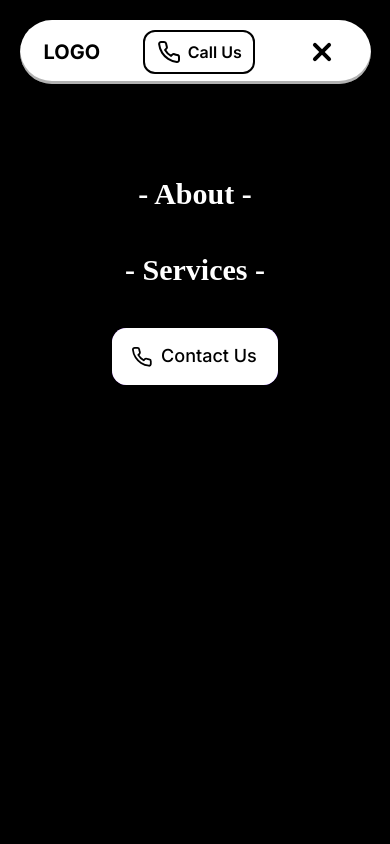
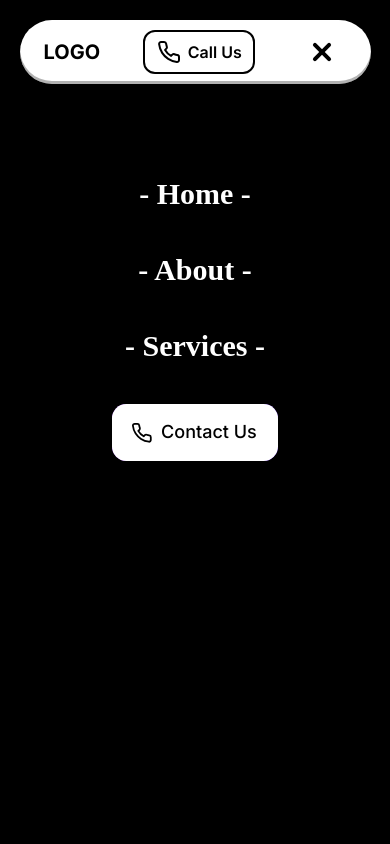
Before and after one commit to JJ-LXIX/dental-client-site, a Next.js app: page / in a window 390 px wide. Both pictures are taken after a click on the button 322 px from the left and 52 px from the top of the page. Shown: the top 844 px of the page. Built offline with nearby package versions, Linux system fonts and the light colour scheme.

Commit message:
added home link on smaller devices

```diff
--- a/components/Navbar/Navbar.tsx
+++ b/components/Navbar/Navbar.tsx
@@ -92,6 +92,13 @@ function Navbar({}: Props) {
       {isOpen ? (
         <div className="bg-black z-40 fixed inset-0 flex flex-col items-center pt-44 space-y-10">
           <Link
+            href="/"
+            onClick={() => setIsOpen(!isOpen)}
+            className="text-3xl text-white  font-bold  hover:text-purple-600 transition-all duration-300"
+          >
+            <h2>- Home -</h2>
+          </Link>
+          <Link
             href="/about"
             onClick={() => setIsOpen(!isOpen)}
             className="text-3xl text-white  font-bold  hover:text-purple-600 transition-all duration-300"
```
